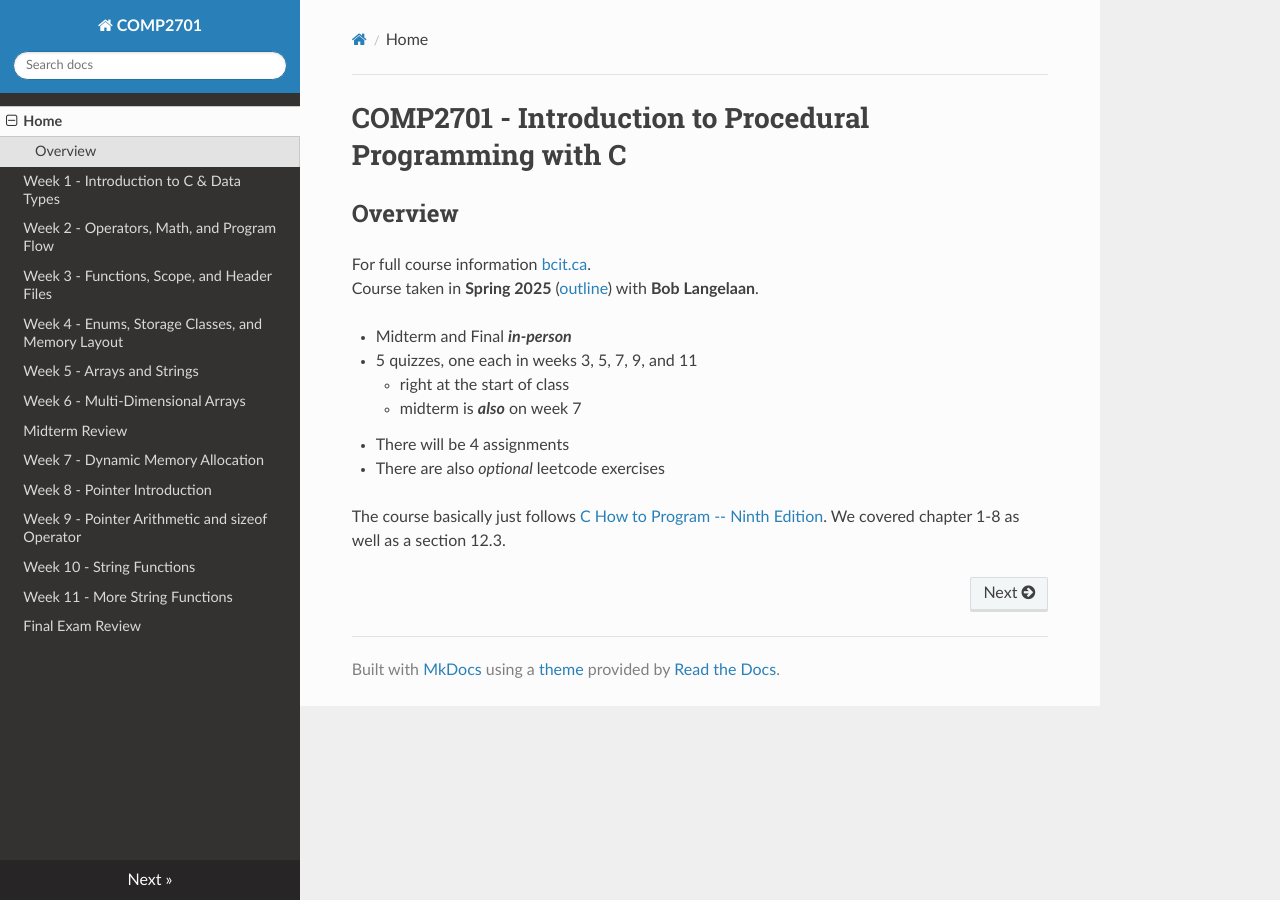
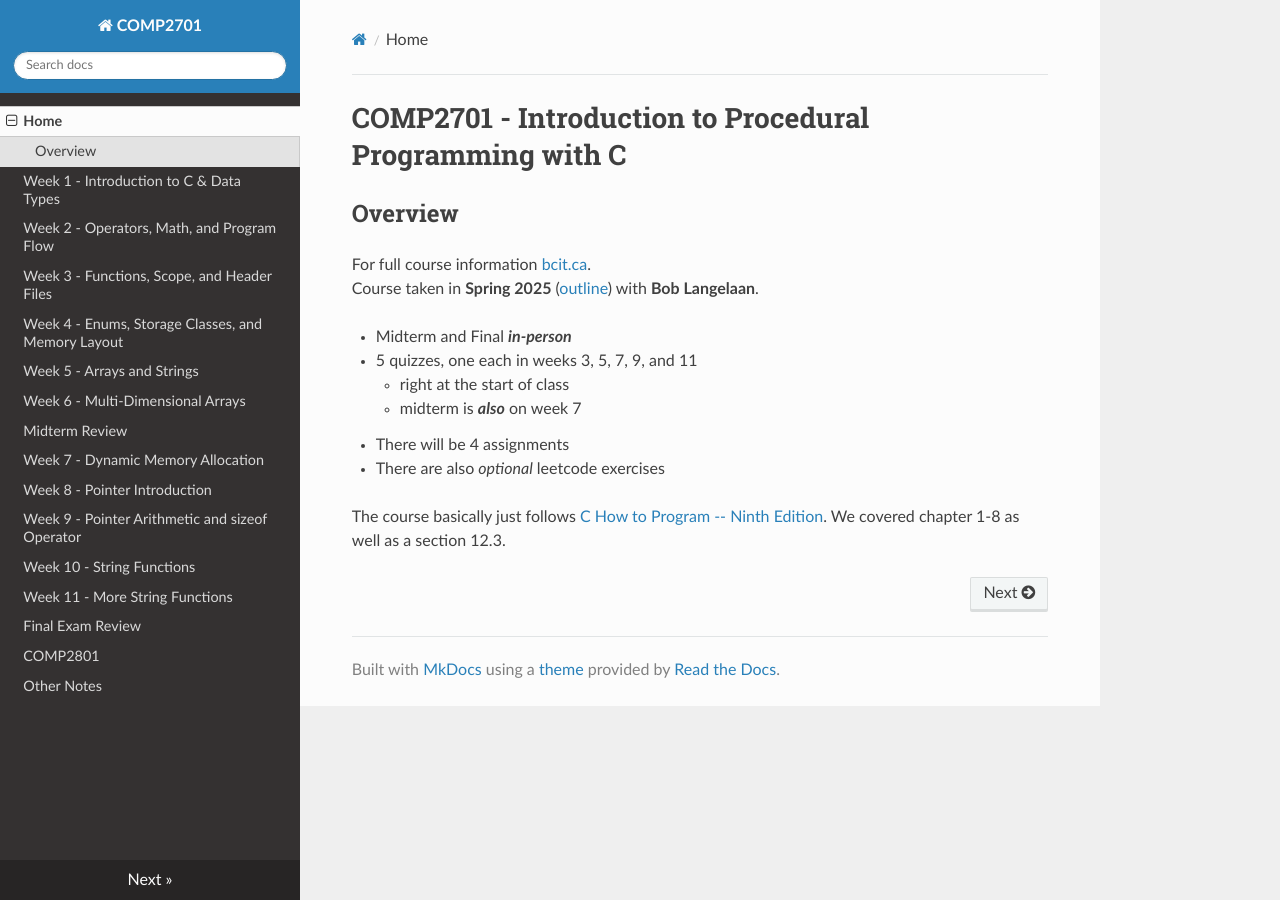
Before and after one commit to gdoyle87/COMP2701, an MkDocs documentation site: the page built from docs/index.md, in a window 1280 px wide. Built offline with MkDocs 1.6.1, drawn with Linux system fonts in a browser that asks for light colours; nearby versions of some CDN libraries.

Commit message:
added link for comp2801

```diff
--- a/mkdocs.yml
+++ b/mkdocs.yml
@@ -15,6 +15,8 @@ nav:
   - Week 10 - String Functions: wk_ten.md
   - Week 11 - More String Functions: wk_eleven.md
   - Final Exam Review: final.md
+  - COMP2801: https://gdoyle87.github.io/COMP2801/
+  - Other Notes: https://gdoyle87.github.io/
 
 theme: readthedocs
 markdown_extensions:
```
